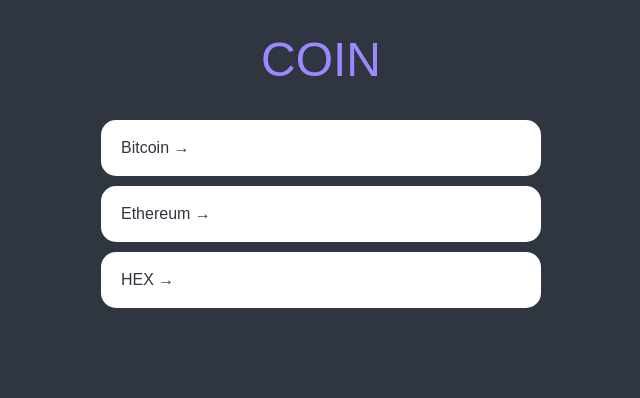
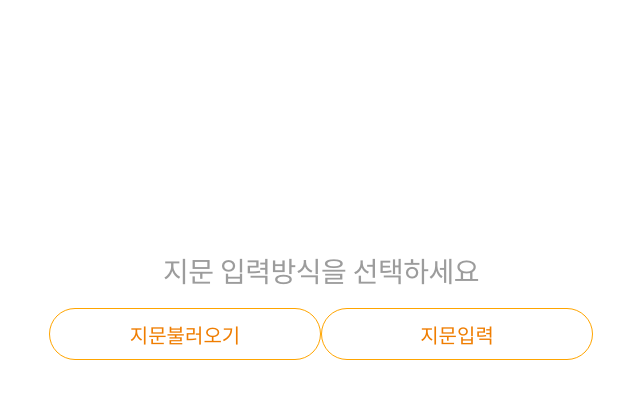
Before and after one commit to yurim-hgr/criptoPractice, a React (Create React App) app: page / in a window 1280 px wide. Shown: the top 398 px of the page, without its empty margins (319-959 px from the left). Built offline with nearby package versions, Linux system fonts and the light colour scheme.

Commit message:
mvp 샘플코드 작성

```diff
--- a/src/App.tsx
+++ b/src/App.tsx
@@ -1,7 +1,7 @@
 
-import  Router from "./Router";
+import Router from "./Router";
+import Router2 from "./Router2";
 import { createGlobalStyle } from "styled-components";
-
 
 const GlobalStyle = createGlobalStyle`
 @import url('https://fonts.googleapis.com/css2?family=Source+Sans+Pro:wght@300;400&display=swap');
@@ -70,9 +70,14 @@
 
   return (
     <>
-      <GlobalStyle />
-      <Router />
+
+      <Router2 />
     </>
   );
 }
 export default App;
+
+// <>
+// <GlobalStyle />
+// <Router />
+// </>
--- a/src/Router.tsx
+++ b/src/Router.tsx
@@ -3,8 +3,6 @@
 import Coins from "./routes/Coins"
 
 function Router() {
-
-
     return (
     <BrowserRouter>
         <Switch>
--- /dev/null
+++ b/src/Router2.tsx
@@ -0,0 +1,20 @@
+import { BrowserRouter, Switch, Route } from "react-router-dom";
+import First from "./pages/First";
+import PassageInsert from "./pages/PassageInsert";
+
+function Router2() {
+    return (
+    <BrowserRouter>
+        <Switch>
+            <Route path="/:type">
+                <PassageInsert />
+            </Route>
+            <Route path="/">
+                <First />
+            </Route>
+        </Switch>
+    </BrowserRouter>
+    );
+}
+
+export default Router2;
--- a/src/components/Button.tsx
+++ b/src/components/Button.tsx
@@ -1,8 +1,38 @@
 import styled from "styled-components"
 
-const Containter = styled.button``
+
+const Wrapper = styled.div`
+    display: flex;
+    justify-content: center;
+    align-items: center;
+`;
 
 
-function Button() {
-    return <Containter></Containter>
+const Containter = styled.button`
+    border-radius: 26px;
+    background-color: white;
+    border : 1px solid orange;
+    font-size: 20px;
+    width: 272px;
+    height: 52px;
+    color : #EF7D00;
+    &:hover{
+        background-color: #EF7D00;
+        color : white;
+        transition:  0.2s ease-in;
+    }
+`
+interface ButtonProps {
+    text : string;
 }
+
+function Button({text} : ButtonProps) {
+    return (
+
+        <Containter>{text}</Containter>
+
+    )
+}
+
+
+export default Button;
--- a/src/index.tsx
+++ b/src/index.tsx
@@ -2,12 +2,12 @@
 import ReactDOM from "react-dom/client";
 import App from './App';
 import { ThemeProvider } from 'styled-components';
-import {theme } from "./theme";
+import {theme , lighttheme} from "./theme";
 
 const root = ReactDOM.createRoot(document.getElementById("root") as HTMLElement);
 root.render(
   <div>
-    <ThemeProvider theme ={theme}>
+    <ThemeProvider theme ={lighttheme}>
       <App />
     </ThemeProvider>
   </div>
--- /dev/null
+++ b/src/pages/First.tsx
@@ -0,0 +1,40 @@
+import { Link } from "react-router-dom";
+import Button from "../components/Button";
+import styled from "styled-components";
+
+const Container = styled.div`
+
+`;
+
+
+const Title = styled.div`
+    color: #9C9C9C;
+    font-size: 28px;
+    font-family: Noto Sans KR;
+    font-weight: 400;
+    line-height: 28px;
+    letter-spacing: -0.5px;
+    text-align: center;
+
+    margin-top: 259px;
+
+`
+
+const ButtonContainer = styled.div`
+    display: flex;
+    justify-content: center;
+    margin-top: 21px;
+`;
+function First() {
+    return (
+    <Container>
+        <Title>지문 입력방식을 선택하세요</Title>
+        <ButtonContainer>
+        <Link to={`/type1`}><Button text= "지문불러오기"></Button></Link>
+        <Link to={`/type2`}><Button text= "지문입력"></Button></Link>
+        </ButtonContainer>
+    </Container>
+    )
+}
+
+export default First;
--- /dev/null
+++ b/src/pages/PassageInsert.tsx
@@ -0,0 +1,15 @@
+import { useParams } from "react-router-dom";
+
+interface RouteParams{
+    type: string;
+}
+
+function PassageInsert() {
+    const {type}= useParams<RouteParams>();
+    console.log(type)
+
+    return <h1>{type == "type1"? "지문 불러오기 내용 ": "지문입력 내용"}</h1>
+}
+
+
+export default PassageInsert;
--- a/src/theme.ts
+++ b/src/theme.ts
@@ -5,3 +5,10 @@
     textColor: "#f5f6fa",
     accentColor: "#9c88ff",
 }
+
+
+export const lighttheme: DefaultTheme = {
+    bgColor: "white",
+    textColor: "#f5f6fa",
+    accentColor: "#9c88ff",
+}
```
Also changed, not shown: src/pages/Second.tsx (added, +25 -0 lines).
